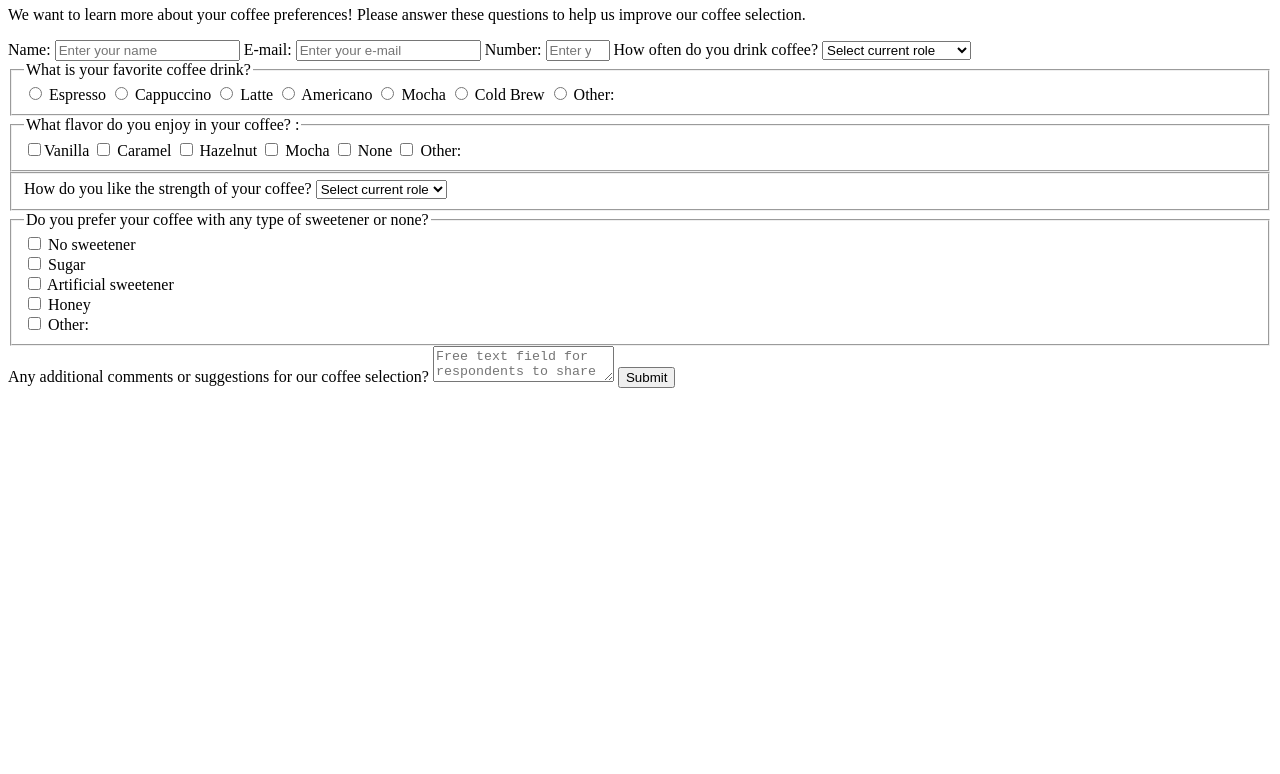
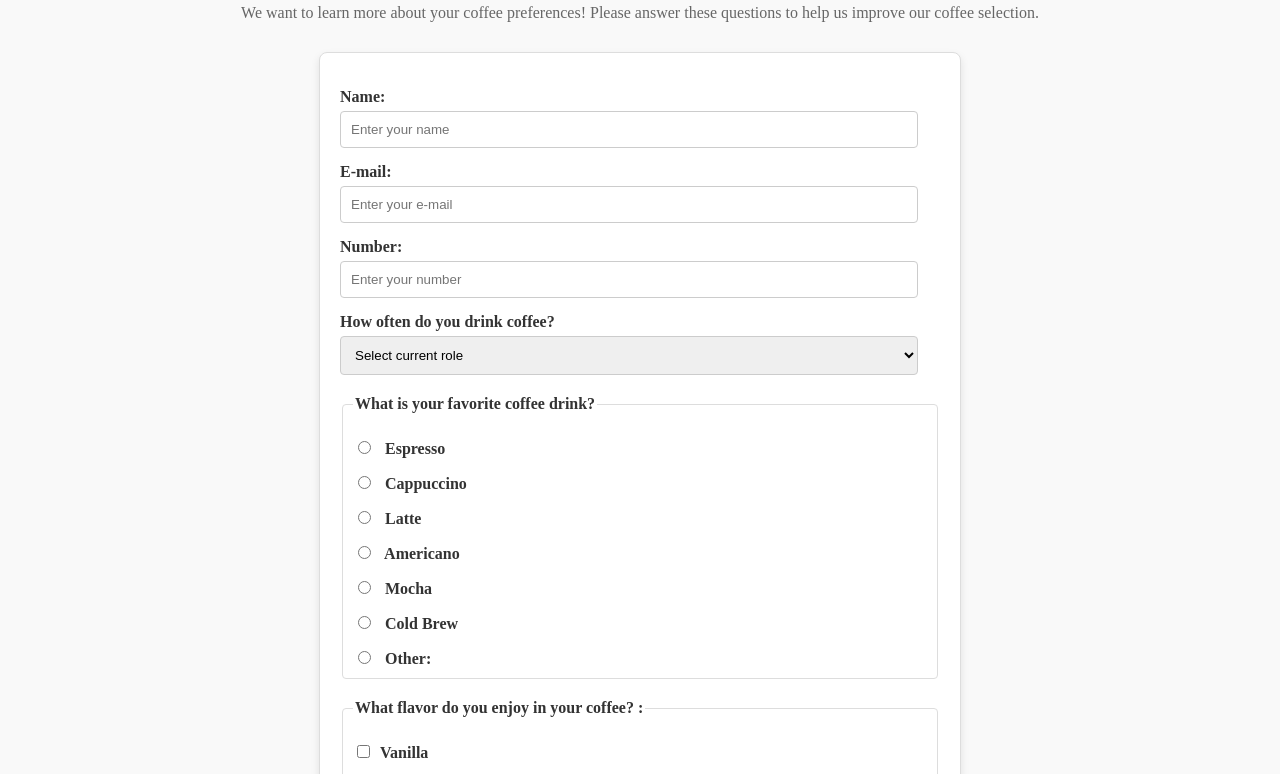
Before and after one commit to Andresscd/survey-form, a plain HTML site: page index.html in a window 1280 px wide. Shown: the part 74-848 px from the top of the page. Before the commit the page ends 800 px from the top, so only its background shows below. Drawn offline with Linux system fonts and the light colour scheme.

Commit message:
index.html

```diff
--- a/index.html
+++ b/index.html
@@ -4,7 +4,7 @@
     <meta charset="UTF-8">
     <meta name="viewport" content="width=device-width, initial-scale=1.0">
     <title>What's Your Coffee Style?</title>
-    <link rel="stylesheet" href="styles.css"> <!-- Vincula sua folha de estilo -->
+    <link rel="stylesheet" href="index.css"> <!-- Vincula sua folha de estilo -->
 </head>
 <body>
     <!-- Título da página -->
```
